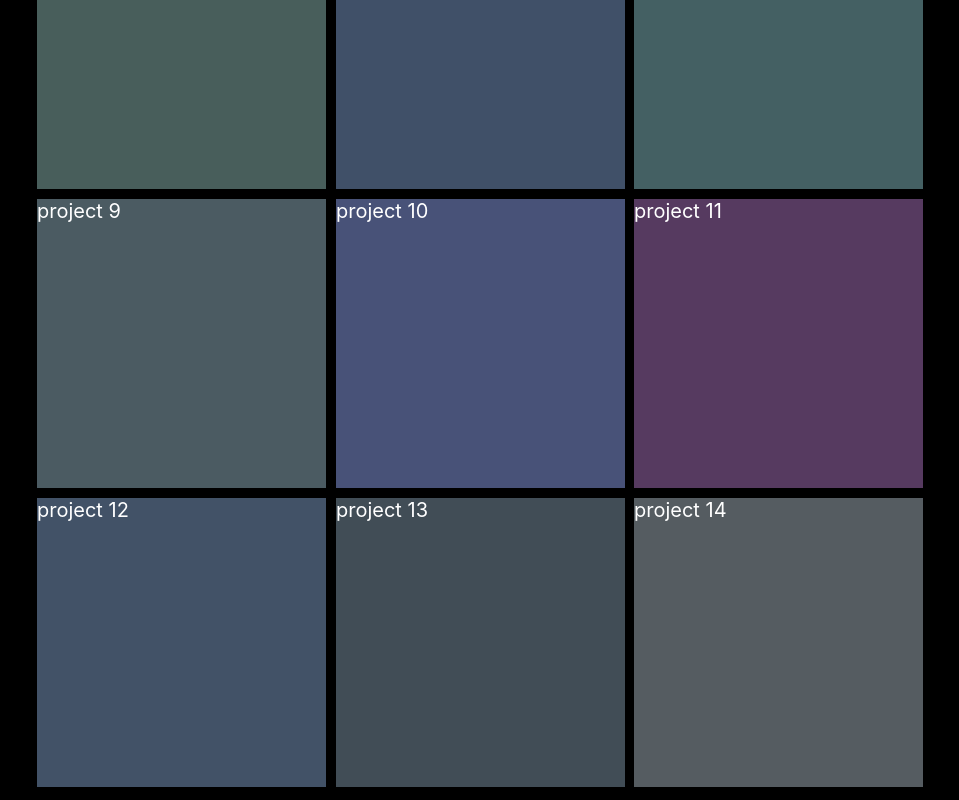
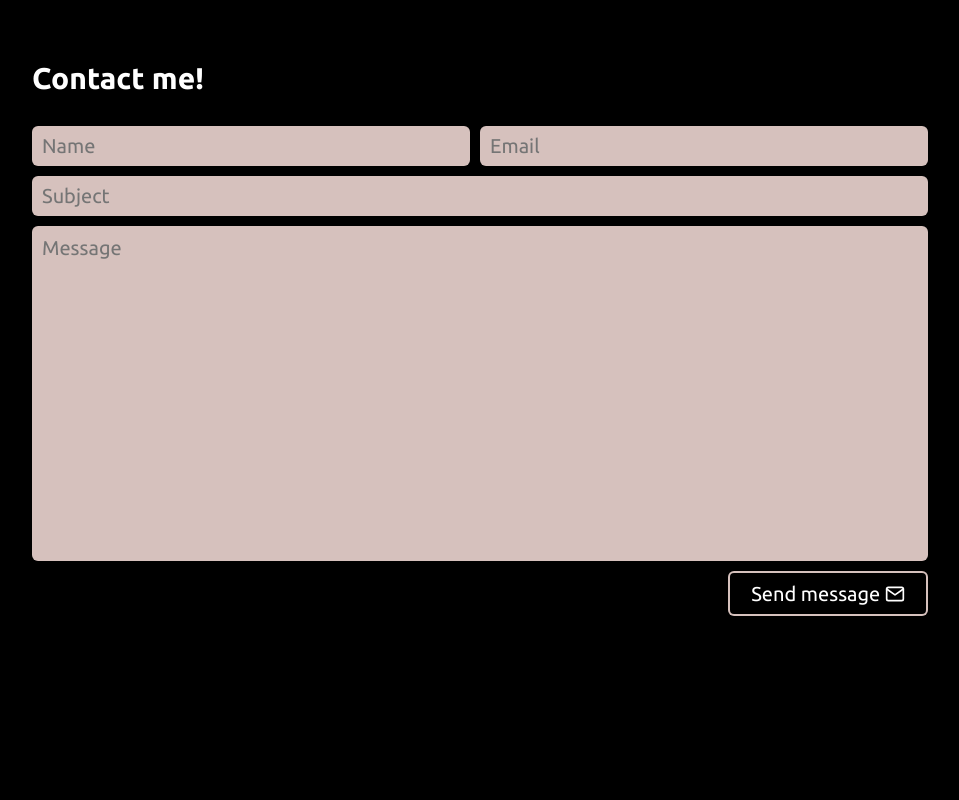
Before and after one commit to peterszarvas94/portfolio-old-1, a React (Create React App) app: page / in a window 1280 px wide. Shown: the part 2600-3400 px from the top of the page, without its empty margins (160-1119 px from the left). Built offline with nearby package versions, Linux system fonts and the light colour scheme.

Commit message:
:email: make contact form

```diff
--- a/package.json
+++ b/package.json
@@ -6,6 +6,8 @@
     "@testing-library/jest-dom": "^5.12.0",
     "@testing-library/react": "^11.2.6",
     "@testing-library/user-event": "^12.8.3",
+    "emailjs-com": "^2.6.4",
+    "normalize.css": "^8.0.1",
     "react": "^17.0.2",
     "react-bootstrap": "^1.6.0",
     "react-dom": "^17.0.2",
--- a/src/App.css
+++ b/src/App.css
@@ -1,6 +1,12 @@
+@import url('https://fonts.googleapis.com/css2?family=Ubuntu:ital,wght@0,300;0,400;0,500;0,700;1,300;1,400;1,500;1,700&display=swap');
+
 html {
-  font-size: 20px;
+  font-size: 20px !important;
   scroll-behavior: smooth;
   background-color: black;
   overflow-x: hidden;
 }
+
+body {
+  font-family: 'Ubuntu', sans-serif !important;
+}
--- a/src/pages/Contact.js
+++ b/src/pages/Contact.js
@@ -1,12 +1,18 @@
 import React, { useState } from 'react';
+// import emailjs, { init } from 'emailjs-com';
+import { FiMail } from 'react-icons/fi';
 
 import '../styles/Contact.css';
+
+
+// init("user_MWRHD7DbwWh1M82xabdWy");
 
 const Contact = () => {
 
     const [toSend, setToSend] = useState({
         contact_name: '',
         contact_email: '',
+        contact_subject: '',
         contact_message: ''
     });
 
@@ -14,54 +20,105 @@ const Contact = () => {
         setToSend({ ...toSend, [e.target.name]: e.target.value });
     };
 
-    const submitForm = (e) => {
+    const submitForm = async (e) => {
         e.preventDefault();
         e.stopPropagation();
 
-        console.log(toSend);
+        try {
+            // const response = await emailjs.send("service_tymk94v", "template_6od5ifg", {
+            //     contact_name: toSend.contact_name,
+            //     contact_subject: toSend.contact_subject,
+            //     contact_email: toSend.contact_email,
+            //     contact_message: toSend.contact_message
+            // });
+            // console.log(response);
+
+        } catch(err) {
+            console.log(err);
+        }
     }
 
     return (
         <>
+            {/* contact form */}
             <div className='contact' id='contact'>
+
+                {/* contact title */}
                 <h3 className='contact_title'>Contact me!</h3>
+
                 <form className='contact_form' onSubmit={submitForm}>
-                    <div>
+
+                    {/* sender name */}
+                    <div className='contact_name_grid'>
                         <label htmlFor='contact_name'>Name</label>
                         <input
+                            className='contact_input'
                             id='contact_name'
                             name='contact_name'
                             type='text'
                             value={toSend.contact_name}
                             onChange={handleChange}
+                            placeholder='Name'
+                            required
                         />
                     </div>
 
-                    <div>
+                    {/* sender email */}
+                    <div className='contact_email_grid'>
                         <label htmlFor='contact_email'>Email</label>
                         <input
+                            className='contact_input'
                             id='contact_email'
                             name='contact_email'
-                            type='text'
+                            type='email'
                             value={toSend.contact_email}
                             onChange={handleChange}
+                            placeholder='Email'
+                            required
                         />
                     </div>
 
-                    <div>
-                        <label htmlFor='contact_message'>Message</label>
+                    {/* message subject */}
+                    <div className='contact_subject_grid'>
+                        <label htmlFor='contact_subject'>Subject</label>
                         <input
-                            id='contact_message'
-                            name='contact_message'
+                            className='contact_input'
+                            id='contact_subject'
+                            name='contact_subject'
                             type='text'
-                            value={toSend.contact_message}
+                            value={toSend.contact_subject}
                             onChange={handleChange}
+                            placeholder='Subject'
+                            required
                         />
                     </div>
 
-                    <div>
-                        <input type='submit' value='Send' />
+                    {/* message text */}
+                    <div className='contact_message_grid'>
+                        <label htmlFor='contact_message'>Message</label>
+                        <textarea
+                            className='contact_textarea'
+                            id='contact_message'
+                            name='contact_message'
+                            value={toSend.contact_message}
+                            onChange={handleChange}
+                            placeholder='Message'
+                            required
+                        />
                     </div>
+
+                    {/* submit button */}
+
+                    <div className='contact_submit_grid'>
+                        <button
+                            onClick={submitForm}
+                            className='contact_button'
+                            id='contact_submit'
+                        >
+                            Send message&nbsp;<span className='contact_button_icon'><FiMail /></span>
+                        </button>
+                    </div>
+
                 </form>
             </div>
         </>
--- a/src/pages/Portfolio.js
+++ b/src/pages/Portfolio.js
@@ -7,7 +7,7 @@ const Portfolio = () => {
 
     const generateProjects = () => {
         let options = [];
-        for(let i = 0; i < 15; i++) {
+        for(let i = 0; i < 5; i++) {
             options.push(<Project id={i} key={i}/>)
         }
         return options;
@@ -41,7 +41,7 @@ const Portfolio = () => {
     return (
         <>
             <div className='portfolio' id='portfolio'>
-                <h3 className='portfolio_title'>Previous work</h3>
+                <h3 className='portfolio_title'>Previous works</h3>
                 <div className='portfolio_grid'>
                     { generateProjects() }
                 </div>
--- a/src/styles/About.css
+++ b/src/styles/About.css
@@ -10,21 +10,21 @@
     margin: 1em auto;
 }
 
-.about_paragraph > h3 {
+.about_paragraph h3 {
     font-size: 1.17em;
     width: 78%;
     padding: 2rem 0 0 0;
     margin: 0 auto;
 }
 
-.about_paragraph > p {
+.about_paragraph p {
     font-size: .95em;
     width: 78%;
     padding: 2em 0;
     margin: 0 auto;
 }
 
-.about_paragraph > ul {
+.about_paragraph ul {
     font-size: 1em;
     width: 78%;
     padding: 0 0 2em 0;
@@ -32,9 +32,14 @@
     list-style: none;
 }
 
-.about_paragraph > ul > li {
+.about_paragraph li {
     margin: 0;
     padding: 0 0 .3em 0;
+}
+
+.about_paragraph svg {
+    position: relative;
+    top: .15em;
 }
 
 .few_line {
--- a/src/styles/Contact.css
+++ b/src/styles/Contact.css
@@ -1,3 +1,34 @@
+
+/* TODO: animate contact form */
+/* ! pop-up message after sending */
+
+/* * style menu */
+/* * add SCROLL button to HOME */
+/* * textarea max characters */
+/* * enable email function again */
+/* ? else? */
+
+.contact_textarea,
+.contact_input,
+.contact_button {
+    width: 100%;
+    padding: .5em .5em;
+    margin: 0;
+    box-sizing: border-box;
+    font-size: 1em;
+    font-family: inherit;
+    resize: none;
+    border-radius: .3em;
+    border: 0;
+    box-shadow: none;
+    background: #d6c1bd;
+}
+
+.contact_input:focus,
+.contact_textarea:focus {
+    outline: none;
+}
+
 .contact {
     min-height: 100vh;
     margin: 0 auto;
@@ -8,3 +39,106 @@
     font-size: 1.5em;
     padding: 1em 0 0 0;
 }
+
+.contact_form div {
+    padding: 0 0 .5em 0;
+}
+
+.contact_form label {
+    display: none;
+}
+
+.contact_input {
+    height: 2em;
+}
+
+.contact_form {
+    height: 25em;
+    display: grid;
+
+    grid-template-columns: 1fr;
+    grid-template-rows: 1fr 1fr 1fr 8fr 1fr;
+    grid-template-areas:
+        'name'
+        'email'
+        'subject'
+        'message'
+        'submit';
+}
+
+.contact_name_grid {
+    grid-area: name;
+}
+
+.contact_email_grid {
+    grid-area: email;
+}
+
+.contact_subject_grid {
+    grid-area: subject;
+}
+
+.contact_message_grid {
+    grid-area: message;
+}
+
+.contact_message_grid textarea {
+    height: 100%;
+}
+
+.contact_submit_grid {
+    grid-area: submit
+}
+
+.contact_button {
+    cursor: pointer;
+    color: white;
+    background-color: transparent;
+    box-shadow: inset 0 0 0 2px #d6c1bd;
+}
+
+.contact_button:hover {
+    color: white;
+    background-color: #2d3047;
+    box-shadow: none;
+}
+
+.contact_button:active {
+    color: white;
+    background-color: #22223b;
+    box-shadow: none;
+}
+
+.contact_button:visited {
+    cursor: pointer;
+    color: black;
+    background-color: transparent;
+    box-shadow: inset 0 0 0 2px #d6c1bd;
+}
+
+.contact_button_icon svg {
+    position: relative;
+    top: .15em;
+}
+
+/* for desktops */
+@media only screen and (min-width: 640px) {
+    .contact_form {
+        grid-template-columns: 1fr 1fr;
+        grid-template-rows: 1fr 1fr 9fr 1fr;
+        grid-template-areas:
+            'name email'
+            'subject subject'
+            'message message'
+            'submit submit';
+    }
+
+    .contact_name_grid input {
+        width: calc(100% - .5em);
+    }
+
+    .contact_button {
+        width: 10em;
+        float: right;
+    }
+}
```
Also changed, not shown: 1 other file (tests, documents, lock files or other folders).
